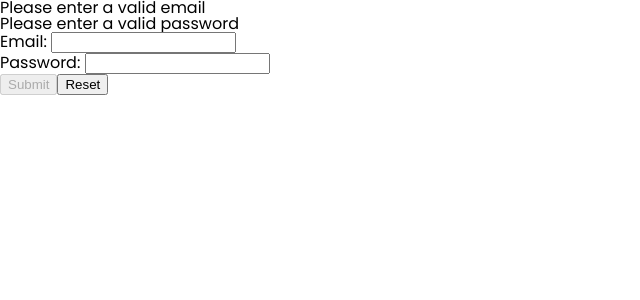
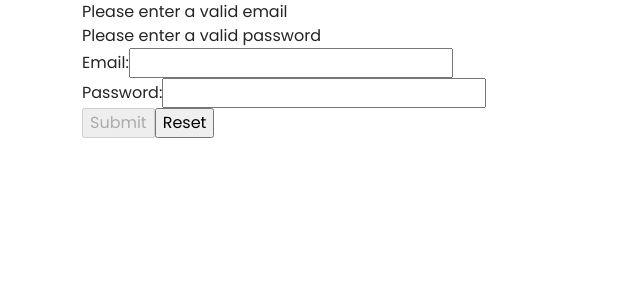
Before and after one commit to HellBringer419/react-redux-learning, a React (Create React App) app in the folder day3/: page / in a window 1280 px wide. Shown: the top 300 px of the page, without its empty margins (0-640 px from the left). Built offline with nearby package versions, Linux system fonts and the light colour scheme.

Commit message:
added boostrap

```diff
--- a/day3/package.json
+++ b/day3/package.json
@@ -6,6 +6,7 @@
     "@testing-library/jest-dom": "^5.11.9",
     "@testing-library/react": "^11.2.5",
     "@testing-library/user-event": "^12.8.3",
+    "bootstrap": "^5.0.0-beta2",
     "react": "^17.0.1",
     "react-dom": "^17.0.1",
     "react-router-dom": "^5.2.0",
--- a/day3/src/App.js
+++ b/day3/src/App.js
@@ -1,5 +1,6 @@
 import { useState } from "react";
 import { BrowserRouter as Router, Switch, Route } from "react-router-dom";
+import "bootstrap/dist/css/bootstrap.min.css";
 import Home from "./components/Home";
 import Login from "./components/Login";
 
--- a/day3/src/components/Login.js
+++ b/day3/src/components/Login.js
@@ -54,7 +54,7 @@ class Login extends Component {
 
     render() {
         return (
-            <form onSubmit={this.handleSubmit}>
+            <form onSubmit={this.handleSubmit} className="container">
                 {this.state.errors.email ? (
                     <div> Please enter a valid email </div>
                 ) : (
```
Also changed, not shown: 2 other files (tests, documents, lock files or other folders).
